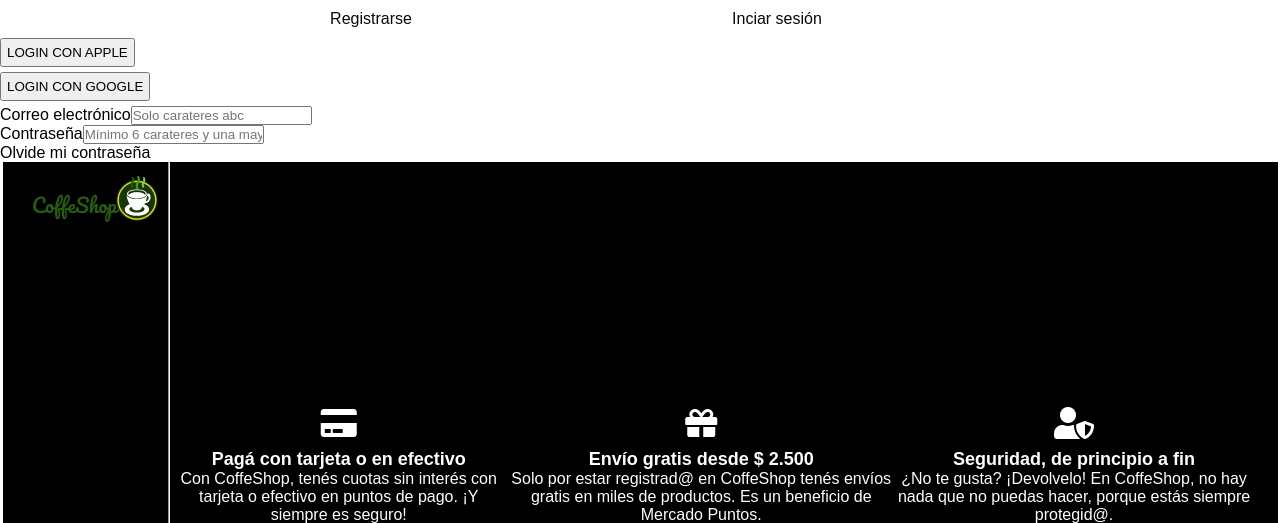
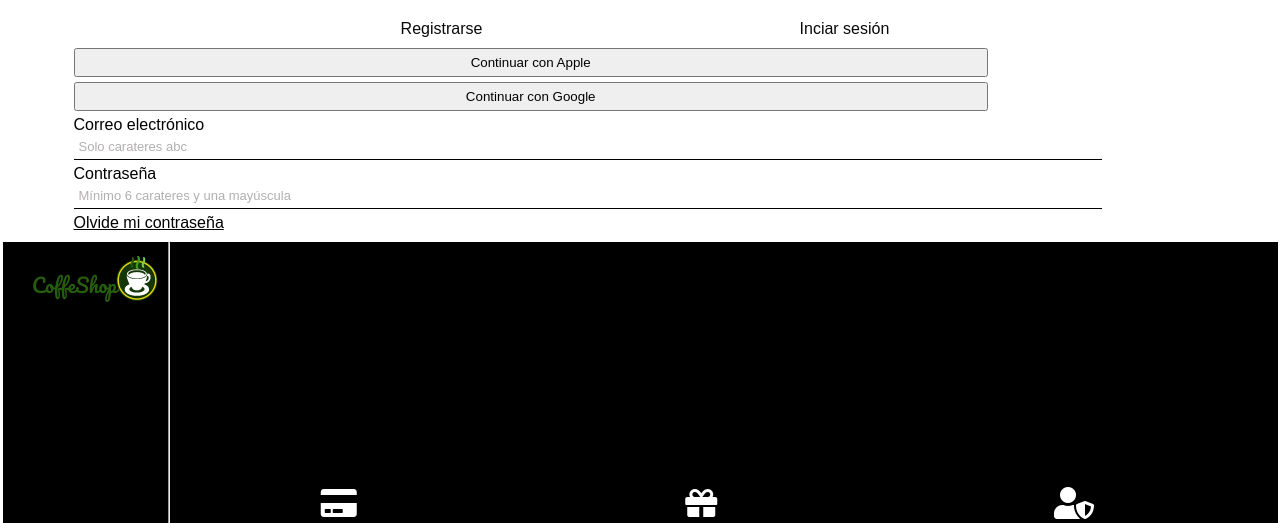
Before and after one commit to jimenanemina1/grupo_7_code_review, a Node server app: page /login in a window 1280 px wide. Shown: the part 168-691 px from the top of the page. Run offline with Node 20, Linux system fonts and the light colour scheme; some libraries are stand-ins or nearby versions; some web fonts are replaced.

Commit message:
added css & hmtl

```diff
--- a/public/css/styles-login.css
+++ b/public/css/styles-login.css
@@ -95,12 +95,10 @@
 }
 
 main.login{
-    display: inline-block;
+    display: flex;
     flex-direction: row;
     width: 100%;
-    margin-top: 5px;
-    margin-bottom: 5px;
-    margin-left: 5px;
+   margin: 5px;
     padding: 5px;
     justify-content: center;
 }
@@ -129,7 +127,7 @@
    }
 
    div.register-login-box button{
-       display: flex;
+       display: block;
        margin-bottom: 5px;
        padding: 5px;
    }
@@ -152,7 +150,16 @@
        align-items: center;
    }
 
+   .loginApple button, .loginGoogle button{
+       width: 80%;
+       font-family: 'MOMCAKE', sans-serif;
+       align-content: center;
+   }
 
+
+   .forgotPassword{
+       text-decoration: underline;
+   }
 @media (min-width: 361px){
 
     div.burger-menu{
--- a/public/css/styles-register.css
+++ b/public/css/styles-register.css
@@ -95,12 +95,10 @@
 }
 
 main.register{
-    display: inline-block;
+    display: flex;
     flex-direction: row;
     width: 100%;
-    margin-top: 5px;
-    margin-bottom: 5px;
-    margin-left: 5px;
+    margin:5px;
     padding: 5px;
     justify-content: center;
 }
--- a/views/login.html
+++ b/views/login.html
@@ -43,7 +43,7 @@
             <i class="fa fa-bars burger"></i>
         </div>
     </header>
-    <main class="register">
+    <main class="login">
         <div class="register-login-box">
             <div class="register-login-banner">
             <div class="register-login-button">
@@ -55,10 +55,10 @@
         </div>
 
             <div class="loginApple">
-                <button>LOGIN CON APPLE</button>
+                <button>Continuar con Apple</button>
             </div>
             <div class="loginGoogle">
-                <button>LOGIN CON GOOGLE</button>
+                <button>Continuar con Google</button>
             </div>
 
 
```
